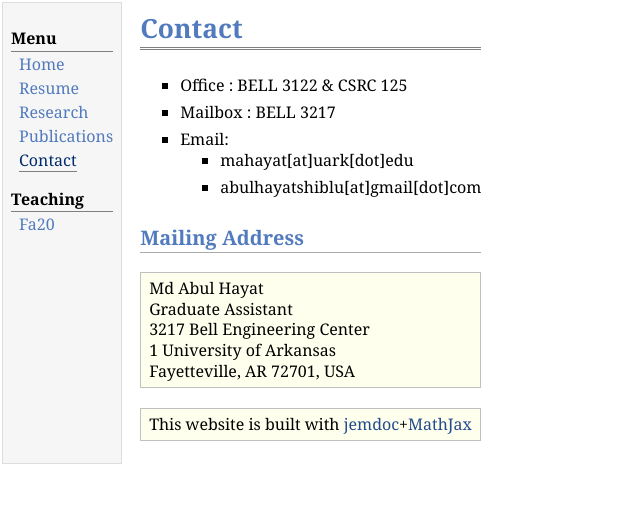
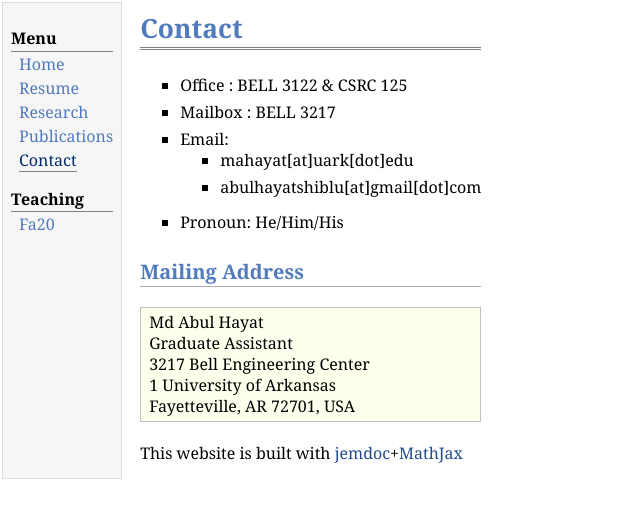
Before and after one commit to mahayat/mahayat.github.io, a plain HTML site: page contact.html in a window 1280 px wide. Shown: the whole page, without its empty margins (0-640 px from the left). Drawn offline with Linux system fonts and the light colour scheme.

Commit message:
added pronoun

```diff
--- a/contact.html
+++ b/contact.html
@@ -34,9 +34,9 @@
 <li><p>mahayat[at]uark[dot]edu <br /></p>
 </li>
 <li><p>abulhayatshiblu[at]gmail[dot]com </p>
+</li></ul>
 </li>
-</ul>
-
+<li><p>Pronoun: He/Him/His</p>
 </li>
 </ul>
 <h2>Mailing Address</h2>
@@ -48,10 +48,7 @@ Graduate Assistant <br />
 1 University of Arkansas <br />
 Fayetteville, AR 72701, USA</p>
 </div></div>
-<div class="infoblock">
-<div class="blockcontent">
 <p>This website is built with <a href="https://jemdoc.jaboc.net/">jemdoc</a>+<a href="http://www.mit.edu/~wsshin/jemdoc+mathjax.html">MathJax</a></p>
-</div></div>
 </td>
 </tr>
 </table>
```
Also changed, not shown: index.html (+1 -1 lines), math_olympiad_books.html (+1 -1 lines), 2 other files.
